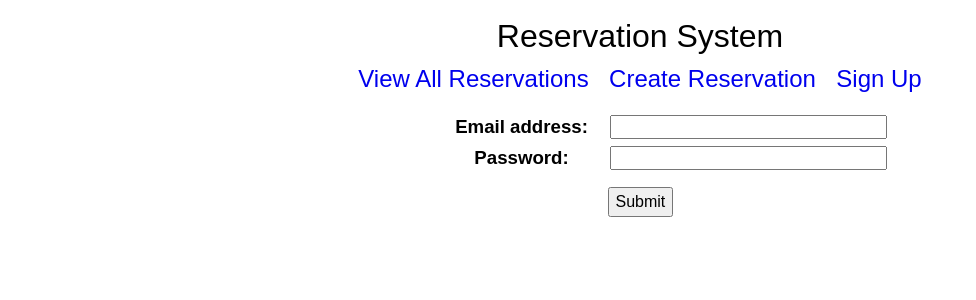
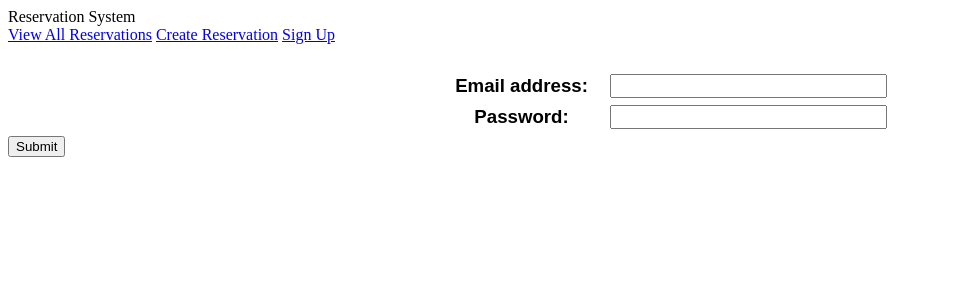
Before and after one commit to alex-chou/hackathon, a Django app: page /signup/ in a window 1280 px wide. Shown: the top 300 px of the page, without its empty margins (0-976 px from the left). Run offline with Django 3.2, Linux system fonts and the light colour scheme.

Commit message:
style changes

```diff
--- a/assets/templates/create-reservation.html
+++ b/assets/templates/create-reservation.html
@@ -3,9 +3,11 @@
   <head>
 
     <link type="text/css" href="/static/css/create_reservation.css" rel="Stylesheet"/>
+    <link type="text/css" href="/static/css/base.css" rel="Stylesheet"/>
 
   </head>
   <body>
+    <div id="wrapper">
 
       <div id="header">
         <div id="headline">
@@ -16,7 +18,10 @@
           <a href="{% url 'reservation'%}">Create Reservation</a>
           <a href="{% url 'signup'%}">Sign Up</a>
         </div>
+      </div></br>
+
     </div>
+    <div id="wrapper">
 
       <div id="center">{{ success }}</div>
       <form action="" method="post">
@@ -26,5 +31,6 @@
         </div>
       </form>
 
+    </div>
   </body>
 </html>
--- a/assets/templates/create-user.html
+++ b/assets/templates/create-user.html
@@ -3,9 +3,11 @@
   <head>
 
     <link type="text/css" href="/static/css/create_user.css" rel="Stylesheet"/>
+    <link type="text/css" href="/static/css/base.css" rel="Stylesheet"/>
 
   </head>
   <body>
+    <div id="wrapper">
 
       <div id="header">
         <div id="headline">
@@ -16,7 +18,10 @@
           <a href="{% url 'reservation'%}">Create Reservation</a>
           <a href="{% url 'signup'%}">Sign Up</a>
         </div>
+      </div></br>
+
     </div>
+    <div id="wrapper">
 
       <div id="center">{{ success }}</div>
       <form action="" method="post">
@@ -25,5 +30,7 @@
           <input type="submit" value="Submit"/>
         </div>
       </form>
+
+    </div>
   </body>
 </html>
--- a/hackathon/static/css/create_user.css
+++ b/hackathon/static/css/create_user.css
@@ -1,15 +1,5 @@
-div {
-font-family: proxima-nova, sans-serif;
-}
-
 form {
 margin: 10px 0;
-}
-
-input[type="submit"] {
-font-size: 12pt;
-height: 30px;
-width: 65px;
 }
 
 table {
@@ -30,34 +20,3 @@ font-size: 11pt;
 font-size: 12pt;
 width: 125%
 }
-
-#nav a {
-display: inline;
-text-decoration: none;
-padding: 8px;
-font-size: 150%;
-}
-
-#nav a:hover {
-background-color: #b1dafb;
-padding: 8px;
-font-size: 150%;
-}
-
-#headline {
-text-align: center;
-font-size: 200%;
-padding: 10px;
-}
-
-#nav {
-text-align: center;
-margin-left: auto;
-margin-right: auto;
-}
-
-#center {
-text-align: center;
-padding-top: 10px;
-font-size: 12pt;
-}
```
Also changed, not shown: assets/templates/index.html (+15 -1 lines), hackathon/static/css/create_reservation.css (+0 -40 lines), hackathon/static/css/index.css (+1 -26 lines). Lines whose indentation alone changed are shown as unchanged.
